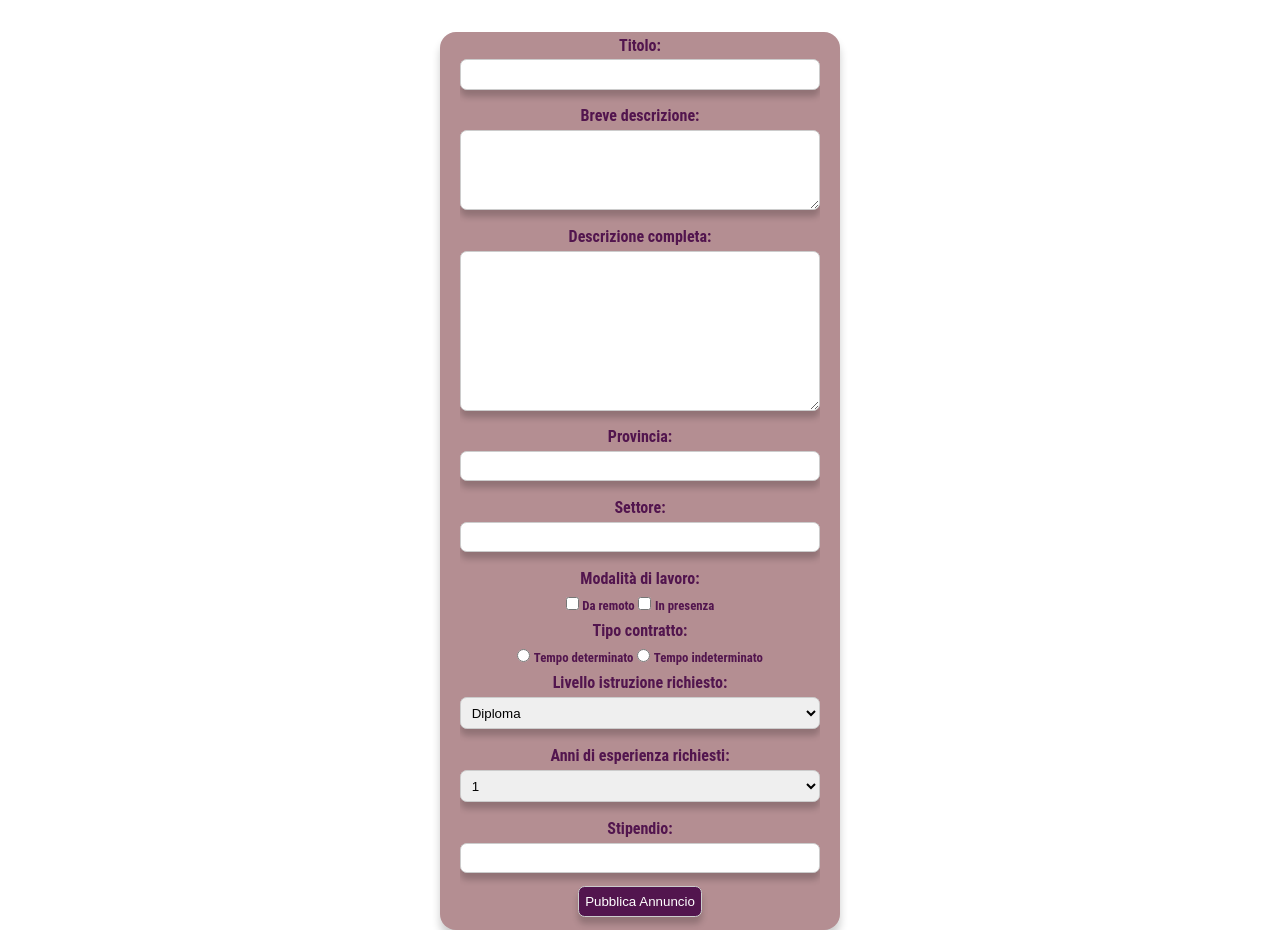
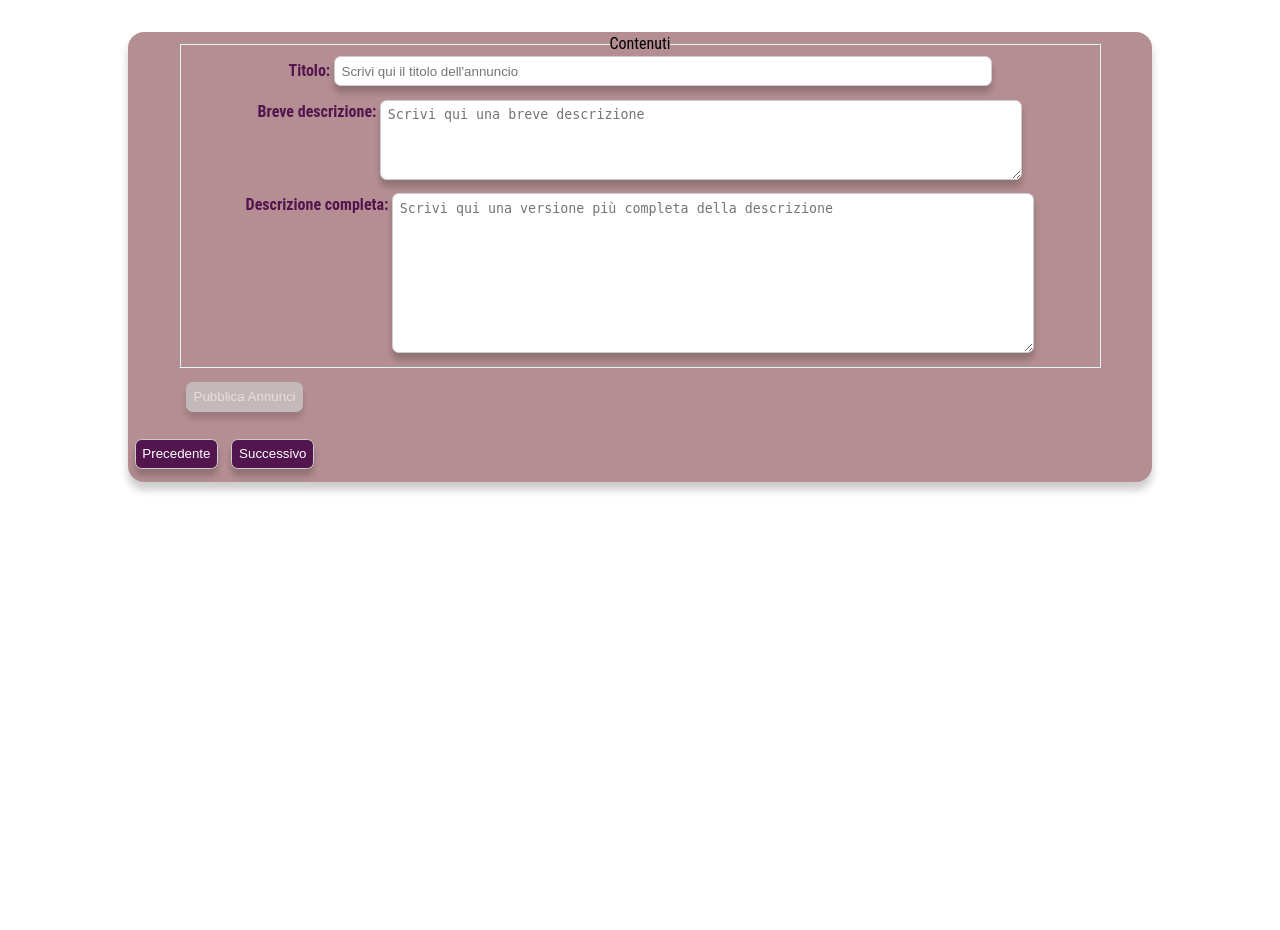
Before and after one commit to rossonlorenzo/TW, a PHP site: page /TW/PubblicaAnnuncio.php in a window 1280 px wide. Shown: the part 56-986 px from the top of the page. After the commit the page ends 549 px from the top, so only its background shows below. Run offline with PHP 8.4, Linux system fonts and the light colour scheme; some web fonts are replaced.

Commit message:
accessibilità

```diff
--- a/EazyJobs/Admin.php
+++ b/EazyJobs/Admin.php
@@ -55,7 +55,6 @@
                 "<li id='annuncio-" . $annuncio_id . "'>\n" .
                 "<div class='header-annunci'>\n" .
                 "<h3>" . $titolo . "</h3>\n" .
-                "</div>\n" .
                 "<h4>" . $nome . "</h4>\n" .
                 "<img src='./assets/logos/SyncLab-logo.png' alt='SyncLab-logo'>\n" .
                 "</div>\n" .
--- a/EazyJobs/Home.php
+++ b/EazyJobs/Home.php
@@ -25,11 +25,11 @@
 
           $str_aziende .=
           "<li id='aziende-" . $id . "'>\n" .
-          "<div id='header-aziende'>\n" .
+          "<div class='header-aziende'>\n" .
           "<h3><a href='Aziende.php?id=" . $id . "'>" . $nome . "</a></h3>\n" .
           "<img src='../assets/logos/SyncLab-logo.png' alt='SyncLab Logo'>\n" .
           "</div>\n" .
-          "<div id='azienda-grid'>\n" .
+          "<div class='azienda-grid'>\n" .
           "<h4>settore:</h4> <p>" . $settore . "</p>\n" .
           "<h4>valutazione:</h4>\n" .
           "<div class='valutazione-media' data-rating='" . $media . "'></div>\n" .
--- a/EazyJobs/PubblicaAnnuncio.php
+++ b/EazyJobs/PubblicaAnnuncio.php
@@ -37,43 +37,43 @@
   $stipendioErrore = isset($errors['stipendio']) ? htmlspecialchars($errors['stipendio']) : '';
 
   //string replacement
-  $contenuto = str_replace("titolo-placeholder", $titolo, $contenuto);
-  $contenuto = str_replace("desc-breve-placeholder", $descBreve, $contenuto);
-  $contenuto = str_replace("desc-completa-placeholder", $descCompleta, $contenuto);
-  $contenuto = str_replace("locazione-placeholder", $locazione, $contenuto);
-  $contenuto = str_replace("settore-placeholder", $settore, $contenuto);
+  // $contenuto = str_replace("titolo-placeholder", $titolo, $contenuto);
+  // $contenuto = str_replace("desc-breve-placeholder", $descBreve, $contenuto);
+  // $contenuto = str_replace("desc-completa-placeholder", $descCompleta, $contenuto);
+  // $contenuto = str_replace("locazione-placeholder", $locazione, $contenuto);
+  // $contenuto = str_replace("settore-placeholder", $settore, $contenuto);
 
-  if ($remoto == 'on') {$contenuto = str_replace("remoto-placeholder", "checked", $contenuto);}
-  if ($presenza == 'on') {$contenuto = str_replace("presenza-placeholder", "checked", $contenuto);}
-  if ($contratto == "Tempo determinato") {
-    $contenuto = str_replace("determinato-placeholder", "checked", $contenuto);
-  } elseif ($contratto == "Tempo indeterminato") {
-      $contenuto = str_replace("indeterminato-placeholder", "checked", $contenuto);
-  }
+  // if ($remoto == 'on') {$contenuto = str_replace("remoto-placeholder", "checked", $contenuto);}
+  // if ($presenza == 'on') {$contenuto = str_replace("presenza-placeholder", "checked", $contenuto);}
+  // if ($contratto == "Tempo determinato") {
+  //   $contenuto = str_replace("determinato-placeholder", "checked", $contenuto);
+  // } elseif ($contratto == "Tempo indeterminato") {
+  //     $contenuto = str_replace("indeterminato-placeholder", "checked", $contenuto);
+  // }
 
-  if ($livello_istruzione === 'Diploma') {
-    $contenuto = str_replace("diploma-placeholder", "selected", $contenuto);
-  } elseif ($livello_istruzione === 'Laurea Triennale') {
-      $contenuto = str_replace("triennale-placeholder", "selected", $contenuto);
-  } elseif ($livello_istruzione === 'Laurea Magistrale') {
-      $contenuto = str_replace("magistrale-placeholder", "selected", $contenuto);
-  } elseif ($livello_istruzione === 'Dottorato') {
-      $contenuto = str_replace("dottorato-placeholder", "selected", $contenuto);
-  }
+  // if ($livello_istruzione === 'Diploma') {
+  //   $contenuto = str_replace("diploma-placeholder", "selected", $contenuto);
+  // } elseif ($livello_istruzione === 'Laurea Triennale') {
+  //     $contenuto = str_replace("triennale-placeholder", "selected", $contenuto);
+  // } elseif ($livello_istruzione === 'Laurea Magistrale') {
+  //     $contenuto = str_replace("magistrale-placeholder", "selected", $contenuto);
+  // } elseif ($livello_istruzione === 'Dottorato') {
+  //     $contenuto = str_replace("dottorato-placeholder", "selected", $contenuto);
+  // }
 
-  if ($esperienza == 1) {
-    $contenuto = str_replace("1-placeholder", "selected", $contenuto);
-  } elseif ($esperienza == 2) {
-    $contenuto = str_replace("2-placeholder", "selected", $contenuto);
-  } elseif ($esperienza == 3) {
-    $contenuto = str_replace("3-placeholder", "selected", $contenuto);
-  } elseif ($esperienza == 4) {
-    $contenuto = str_replace("4-placeholder", "selected", $contenuto);
-  } elseif ($esperienza == 5) {
-    $contenuto = str_replace("5-placeholder", "selected", $contenuto);
-  }
+  // if ($esperienza == 1) {
+  //   $contenuto = str_replace("1-placeholder", "selected", $contenuto);
+  // } elseif ($esperienza == 2) {
+  //   $contenuto = str_replace("2-placeholder", "selected", $contenuto);
+  // } elseif ($esperienza == 3) {
+  //   $contenuto = str_replace("3-placeholder", "selected", $contenuto);
+  // } elseif ($esperienza == 4) {
+  //   $contenuto = str_replace("4-placeholder", "selected", $contenuto);
+  // } elseif ($esperienza == 5) {
+  //   $contenuto = str_replace("5-placeholder", "selected", $contenuto);
+  // }
 
-  $contenuto = str_replace("stipendio-placeholder", $stipendio, $contenuto);
+  // $contenuto = str_replace("stipendio-placeholder", $stipendio, $contenuto);
 
   $contenuto = str_replace("titolo-errore-placeholder", $titoloErrore, $contenuto);
   $contenuto = str_replace("desc-breve-errore-placeholder", $descBreveErrore, $contenuto);
--- a/EazyJobs/annunci_style_mini.css
+++ b/EazyJobs/annunci_style_mini.css
@@ -99,7 +99,7 @@ form {
     margin: 1em;
 }
 
-#filtri-ricerca button {
+#filtri-ricerca input[type="submit"] {
     width: auto;
     margin: auto;
 }
--- a/EazyJobs/stylesheet.css
+++ b/EazyJobs/stylesheet.css
@@ -105,7 +105,23 @@ button {
     max-width: fit-content;
 }
 
-button:hover {
+button:hover{
+    background-color: var(--footerBgColor);
+    color: black;
+}
+
+input[type="submit"]{
+    padding: 0.5em 1em;
+    background-color: var(--headerTxtColor);
+    color: white;
+    border: none;
+    border-radius: 1em;
+    cursor: pointer;
+    margin-top: 0.5em;
+    max-width: fit-content;
+}
+
+input[type="submit"]:hover {
     background-color: var(--footerBgColor);
     color: black;
 }
@@ -847,8 +840,8 @@ ul.azioni-aggiuntive li {
 #recensioni-modifica-form textarea,
 #recensioni-form select,
 #recensioni-modifica-form select,
-#recensioni-form button
-#recensioni-modifica-form button {
+#recensioni-form input[type="submit"]
+#recensioni-modifica-form input[type="submit"] {
     margin-bottom: 1em;
     padding: 0.5em;
     border-radius: 0.5em;
@@ -1365,7 +1358,7 @@ section > div > button {
 --------------------------------------------------------------------------------------------------------------------------------------------------*/
 #pubblica-annuncio-main {
     background-color: var(--bgColor);
-    width: 25em;
+    width: 80%;
     height: auto;
 }
 
@@ -1375,6 +1368,11 @@ section > div > button {
     overflow: auto;
     max-width: 90%;
     margin: 0 auto;
+}
+
+#pubblica-annuncio-main input[type="submit"] {
+    margin: 0.5em;
+    margin-top: 1em;
 }
 
 #pubblica-annuncio-main label {
@@ -1387,7 +1385,8 @@ section > div > button {
 #pubblica-annuncio-main input[type="text"],
 #pubblica-annuncio-main textarea,
 #pubblica-annuncio-main select,
-#pubblica-annuncio-main button {
+#pubblica-annuncio-main input[type="submit"] {
+    width: 70%;
     margin-bottom: 1em;
     padding: 0.5em;
     border-radius: 0.5em;
@@ -1417,13 +1416,14 @@ section > div > button {
     font-weight: normal;
 }
 
-#pubblicaAnnuncio-bottone {
-    margin: auto;
+#modifica-annuncio-main input[type="submit"] {
+    margin: 0.5em;
+    margin-top: 1em;
 }
 
 #modifica-annuncio-main {
     background-color: var(--bgColor);
-    width: 25em;
+    width: 80%;
     height: auto;
 }
 
@@ -1445,12 +1445,30 @@ section > div > button {
 #modifica-annuncio-main input[type="text"],
 #modifica-annuncio-main textarea,
 #modifica-annuncio-main select,
-#modifica-annuncio-main button {
+#modifica-annuncio-main input[type="submit"] {
+    width: 70%;
     margin-bottom: 1em;
     padding: 0.5em;
     border-radius: 0.5em;
     border: 1px solid #ccc;
     box-shadow: 0 0.5em 0.5em rgba(0, 0, 0, 0.2);
+}
+
+.visibile-fieldset{
+    display: block;
+}
+
+.hidden-fieldset{
+    display: none;
+}
+
+#buttons{
+    display: flex;
+}
+#disabled-modificaAnnuncio-bottone{
+    color: #fff;
+    background-color: #ccc;
+    opacity: 0.7;
 }
 /*--------------------------------------------------------------------------------------------------------------------------------------------------
 
--- a/EazyJobs/templates/PubblicaAnnuncio.html
+++ b/EazyJobs/templates/PubblicaAnnuncio.html
@@ -1,3 +1,11 @@
+<!-- VALIDATO -->
+<!-- html ok -->
+<!-- button ok -->
+<!-- form -->
+<!-- img ok -->
+<!-- tabindex -->
+<!-- da controllare la post-->
+
 <!DOCTYPE html>
 <html lang="it">
 <head>
@@ -18,71 +26,83 @@
 <main id="pubblica-annuncio-main">
 
     <form action="http://localhost/TW/EazyJobs/api/annunci/insertNew.php" method="post" id="publishJob-form">
+        <fieldset id="contenuti" class="visible-fieldset">
+        <legend>Contenuti</legend>
+        <input type="hidden" name="annuncioId" value="annuncioId-placeholder">
+
         <label for="titolo">Titolo:</label>
-        <input type="text" id="titolo" name="titolo" value="titolo-placeholder">
+        <input type="text" id="titolo" name="titolo" placeholder="Scrivi qui il titolo dell'annuncio">
         <div id="titolo-errore" class="messaggio-errore">titolo-errore-placeholder</div>
 
         <label for="desc_breve">Breve descrizione:</label>
-        <textarea id="desc_breve" name="desc_breve">desc-breve-placeholder</textarea>
-        <div id="desc_breve-errore"class="messaggio-errore">desc-breve-errore-placeholder</div>
+        <textarea id="desc_breve" name="desc_breve" placeholder="Scrivi qui una breve descrizione"></textarea>
+        <div id="desc_breve-errore" class="messaggio-errore">desc-breve-errore-placeholder</div>
 
         <label for="desc_completa">Descrizione completa:</label>
-        <textarea id="desc_completa" name="desc_completa">desc-completa-placeholder</textarea>
+        <textarea id="desc_completa" name="desc_completa" placeholder="Scrivi qui una versione più completa della descrizione"></textarea>
         <div id="desc_completa-errore" class="messaggio-errore">desc-completa-errore-placeholder</div>
-
+        </fieldset>
+        <fieldset id="caratteristiche" class="hidden-fieldset">
+            <legend>Caratteristiche</legend>
         <label for="locazione">Provincia:</label>
-        <input type="text" id="locazione" name="locazione" value="locazione-placeholder">
+        <input type="text" id="locazione" name="locazione" placeholder="Scrivi qui la località di lavoro">
         <div id="locazione-errore" class="messaggio-errore">locazione-errore-placeholder</div>
 
         <label for="settore">Settore:</label>
-        <input type="text" id="settore" name="settore" value="settore-placeholder">
+        <input type="text" id="settore" name="settore" placeholder="Scrivi qui il settore">
         <div id="settore-errore" class="messaggio-errore">settore-errore-placeholder</div>
 
-        <label for="modalità">Modalità di lavoro:</label>
+        <label>Modalità di lavoro:</label>
         <div class="checkbox-group">
-            <input type="checkbox" id="modalità-remoto" name="modalità-remoto" remoto-placeholder>
+            <input type="checkbox" id="modalità-remoto" name="modalità-remoto">
             <label for="modalità-remoto" class="checkbox-label">Da remoto</label>
 
-            <input type="checkbox" id="modalità-presenza" name="modalità-presenza" presenza-placeholder>
+            <input type="checkbox" id="modalità-presenza" name="modalità-presenza">
             <label for="modalità-presenza" class="checkbox-label">In presenza</label>
         </div>
         <div id="checkbox-errore" class="messaggio-errore">checkbox-errore-placeholder</div>
 
-        <label for="contratto">Tipo contratto:</label>
+        <label>Tipo contratto:</label>
         <div class="radio-group">
-            <input type="radio" id="determinato" name="contratto" value="Tempo determinato" determinato-placeholder>
+            <input type="radio" id="determinato" name="contratto" value="Tempo determinato">
             <label for="determinato" class="radio-label">Tempo determinato</label>
 
-            <input type="radio" id="indeterminato" name="contratto" value="Tempo indeterminato" indeterminato-placeholder>
+            <input type="radio" id="indeterminato" name="contratto" value="Tempo indeterminato">
             <label for="indeterminato" class="radio-label">Tempo indeterminato</label>
         </div>
         <div class="messaggio-errore">radio-errore-placeholder</div>
-
+    </fieldset>
+    <fieldset id="requisiti" class="hidden-fieldset">
+        <legend>Requisiti</legend>
         <label for="livello_istruzione">Livello istruzione richiesto:</label>
         <select id="livello_istruzione" name="livello_istruzione">
-            <option value="Diploma" diploma-placeholder>Diploma</option>
-            <option value="Laurea Triennale" triennale-placeholder>Laurea Triennale</option>
-            <option value="Laurea Magistrale" magistrale-placeholder>Laurea Magistrale</option>
-            <option value="Dottorato" dottorato-placeholder>Dottorato</option>
+            <option value="Diploma" >Diploma</option>
+            <option value="Laurea Triennale" >Laurea Triennale</option>
+            <option value="Laurea Magistrale" >Laurea Magistrale</option>
+            <option value="Dottorato" >Dottorato</option>
         </select>
         <div class="messaggio-errore">istruzione-errore-placeholder</div>
 
         <label for="esperienza">Anni di esperienza richiesti:</label>
         <select id="esperienza" name="esperienza">
-            <option value="1" 1-placeholder>1</option>
-            <option value="2" 2-placeholder>2</option>
-            <option value="3" 3-placeholder>3</option>
-            <option value="4" 4-placeholder>4</option>
-            <option value="5" 5-placeholder>5</option>
+            <option value="1" >1</option>
+            <option value="2" >2</option>
+            <option value="3" >3</option>
+            <option value="4" >4</option>
+            <option value="5" >5</option>
         </select>
         <div class="messaggio-errore">esperienza-errore-placeholder</div>
 
         <label for="stipendio">Stipendio:</label>
-        <input type="text" id="stipendio" name="stipendio" value="stipendio-placeholder">
+        <input type="text" id="stipendio" name="stipendio" value="0">
         <div id="stipendio-errore" class="messaggio-errore">stipendio-errore-placeholder</div>
-
-        <button type="submit" id="pubblicaAnnuncio-bottone" data-validation="validateFields">Pubblica Annuncio</button>
-    </form>
+    </fieldset>
+    <input type="submit" id="disabled-modificaAnnuncio-bottone" data-validation="validateFields" value='Pubblica Annunci' disabled="true">
+</form>
+    <div id="buttons">
+        <input type="submit" id="prev" value="Precedente">
+        <input type="submit" id="next" value="Successivo">
+    </div>
 
 </main>
 <script src="./src/script.js"></script>
--- a/EazyJobs/templates/RegistraUser.html
+++ b/EazyJobs/templates/RegistraUser.html
@@ -36,7 +36,7 @@
             <input type="file" id="cv" name="cv">
             <div id="cv-errore" class="messaggio-errore">cv-errore-placeholder</div>
 
-            <button type="submit" id="registrati-bottone" data-validation="validateFields">Registrati</button>
+            <input type="submit" id="registrati-bottone" data-validation="validateFields" value='Registrati'>
             <div class="messaggio-errore">credenziali-errore-placeholder</div>
 
         </form>
--- a/EazyJobs/templates/User.html
+++ b/EazyJobs/templates/User.html
@@ -34,7 +34,7 @@
             <form action="http://localhost/TW/EazyJobs/api/utenti/modifyCV.php" method="post" id="upload-cv-form" enctype="multipart/form-data">
                 <label for="cv">Modifica Curriculum:</label>
                 <input type="file" id="cv" name="cv">
-                <button type="submit" data-validation="validateFields">Upload</button>
+                <input type="submit" data-validation="validateFields" value="Upload">
                 <div id="cv-errore" class="messaggio-errore">cv-errore-placeholder</div>
             </form>
         </dl>
@@ -44,7 +44,7 @@
         <section>
             <div id="user-listaAnnunci-header" class="hiding">
                 <h3>I miei preferiti</h3>
-                <button name="annunci" type="button" onclick="showHideCards('user-listaAnnunci');changeButton(name);" aria-expanded="false" aria-controls="annunci">
+                <button id="annunci-toggle" name="annunci" type="button" onclick="showHideCards('user-listaAnnunci');changeButton(name);" aria-expanded="false" aria-controls="annunci">
                     <!--Mostra annunci  (label bottone da modificare via js per access.)-->
                     <span class="toggle show"></span>
                 </button>
@@ -57,7 +57,7 @@
         <section>
             <div id="user-recensioni-header" class="hiding">
                 <h3>Le mie recensioni</h3>
-                <button name="recensioni" type="button" onclick="showHideCards('user-recensioni');changeButton(name);" aria-expanded="false" aria-controls="recensioni">
+                <button id="recensioni-toggle" name="recensioni" type="button" onclick="showHideCards('user-recensioni');changeButton(name);" aria-expanded="false" aria-controls="recensioni">
                     <!-- Mostra recensioni (label bottone da modificare via js per access.)-->
                     <span class="toggle show"></span>
                 </button>
--- a/EazyJobs/user_style_mini.css
+++ b/EazyJobs/user_style_mini.css
@@ -1,4 +1,3 @@
-
 #navigazione {
     max-width: 85%;
 }
```
Also changed, not shown: other parts of EazyJobs/stylesheet.css (+7 -30 lines), EazyJobs/Annunci.php (+6 -5 lines), EazyJobs/ModificaAnnuncio.php (+48 -8 lines), EazyJobs/src/script.js (+50 -0 lines), EazyJobs/templates/Accedi.html (+8 -1 lines), EazyJobs/templates/Admin.html (+8 -1 lines), EazyJobs/templates/Annunci.html (+17 -8 lines), EazyJobs/templates/Aziende.html (+4 -3 lines), EazyJobs/templates/Home.html (+9 -1 lines), EazyJobs/templates/ModificaAnnuncio.html (+25 -8 lines), EazyJobs/templates/ModificaUser.html (+8 -1 lines).
